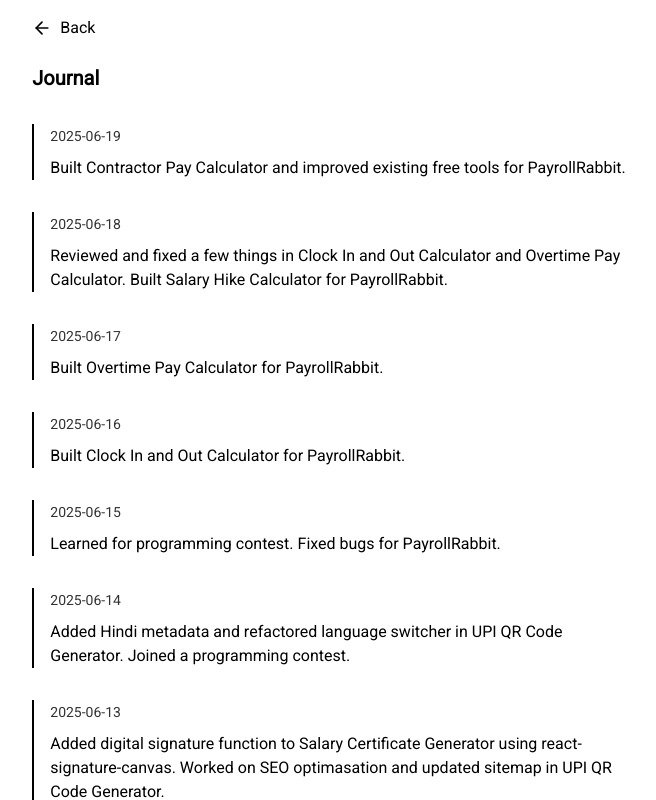
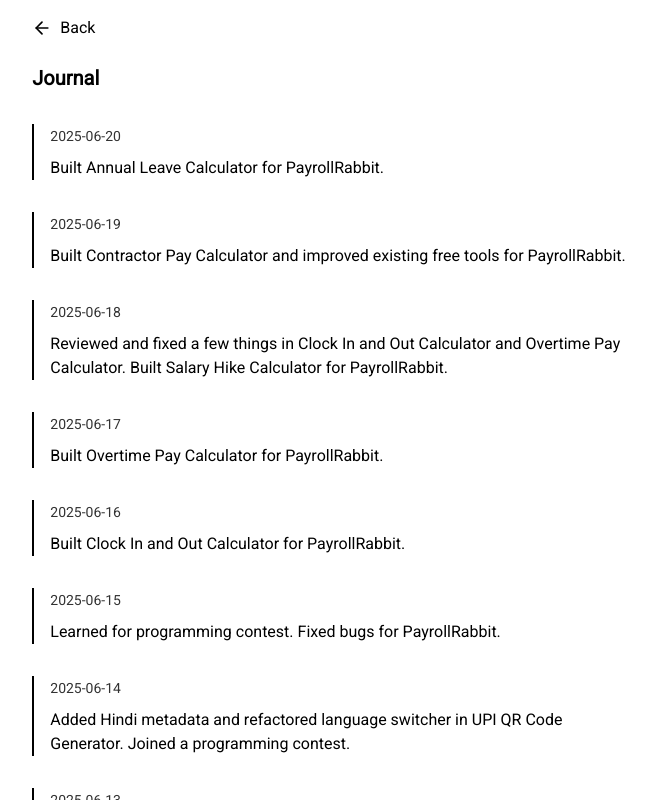
Before and after one commit to minamicode/minamicode.com, a Next.js app: page /journal in a window 1280 px wide. Shown: the top 800 px of the page, without its empty margins (309-965 px from the left). Built offline with nearby package versions, Linux system fonts and the light colour scheme.

Commit message:
add a journal entry

```diff
--- a/src/app/_components/JournalEntries.tsx
+++ b/src/app/_components/JournalEntries.tsx
@@ -6,6 +6,10 @@ type JournalEntry = {
 };
 
 const entries: JournalEntry[] = [
+  {
+    date: "2025-06-20",
+    text: "Built Annual Leave Calculator for PayrollRabbit.",
+  },
   {
     date: "2025-06-19",
     text: "Built Contractor Pay Calculator and improved existing free tools for PayrollRabbit.",
```
